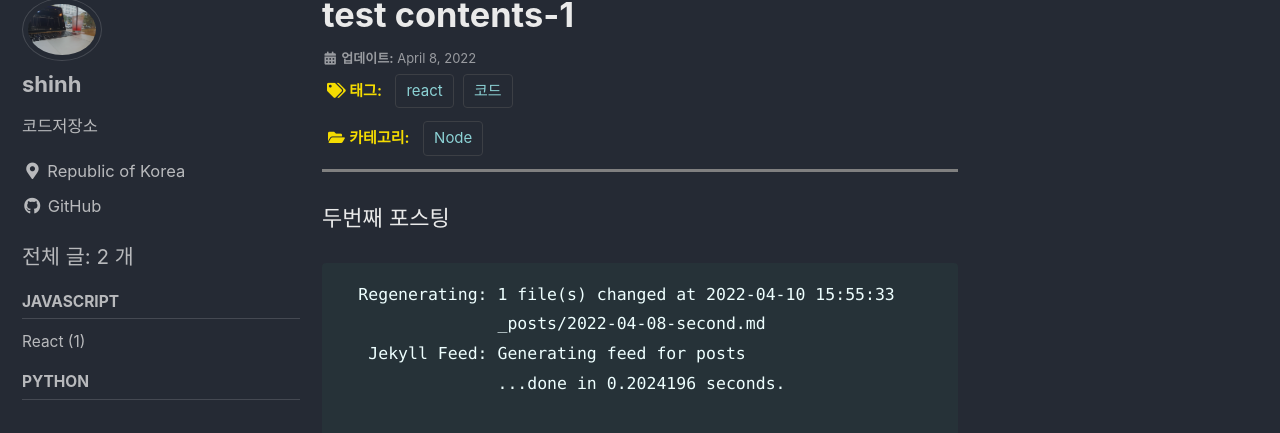
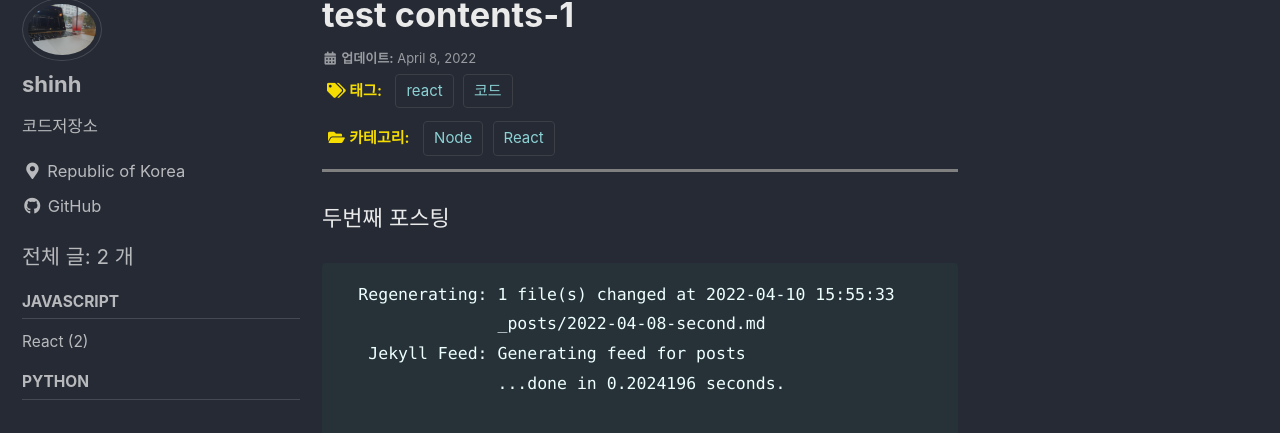
Before and after one commit to devshinn/devshinn.github.io, a Jekyll site: the page built from _posts/2022-04-08-second.md, in a window 1280 px wide and 900 px high. Shown: the part 123-556 px from the top of the window. Built offline with Jekyll 4.4.1, drawn with Linux system fonts in a browser that asks for light colours; cached includes are drawn as plain includes; some web fonts are replaced; comment, search, counter and statistics services are not loaded.

```diff
--- a/Gemfile
+++ b/Gemfile
@@ -2,3 +2,4 @@ source "https://rubygems.org"
 gemspec
 gem 'wdm', '>= 0.1.0'
 gem "webrick", "~> 1.7"
+gem 'jekyll-admin', group: :jekyll_plugins
--- a/_posts/2022-04-08-second.md
+++ b/_posts/2022-04-08-second.md
@@ -1,12 +1,13 @@
 ---
+title: test contents-1
 published: true
-excerpt: '첫번째 포스팅'
-title: test contents-1
+excerpt: 첫번째 포스팅
 tags:
-  - 코드
-  - react
+- 코드
+- react
 categories:
-  - Node
+- Node
+- React
 toc_sticky: true
 ---
 
```
